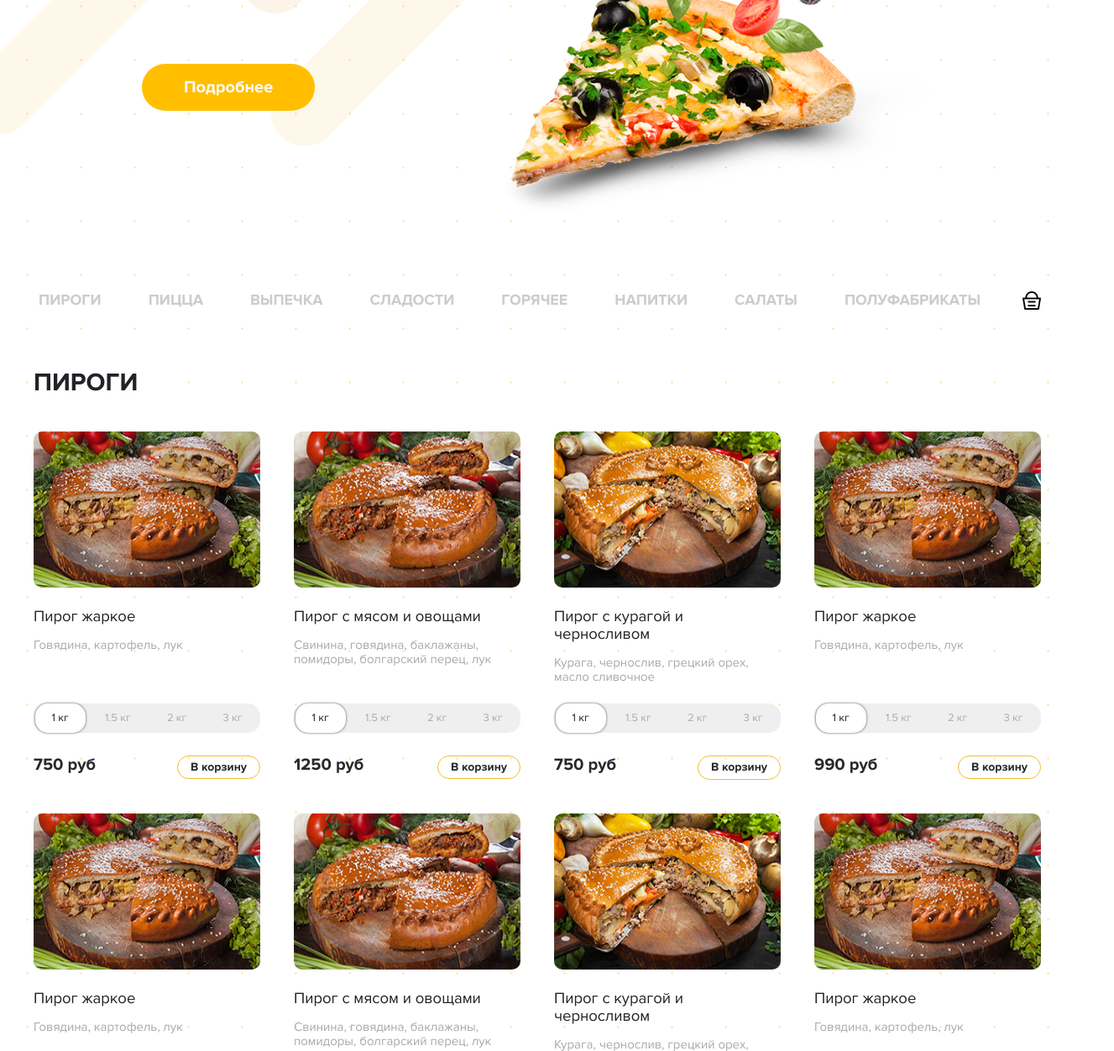
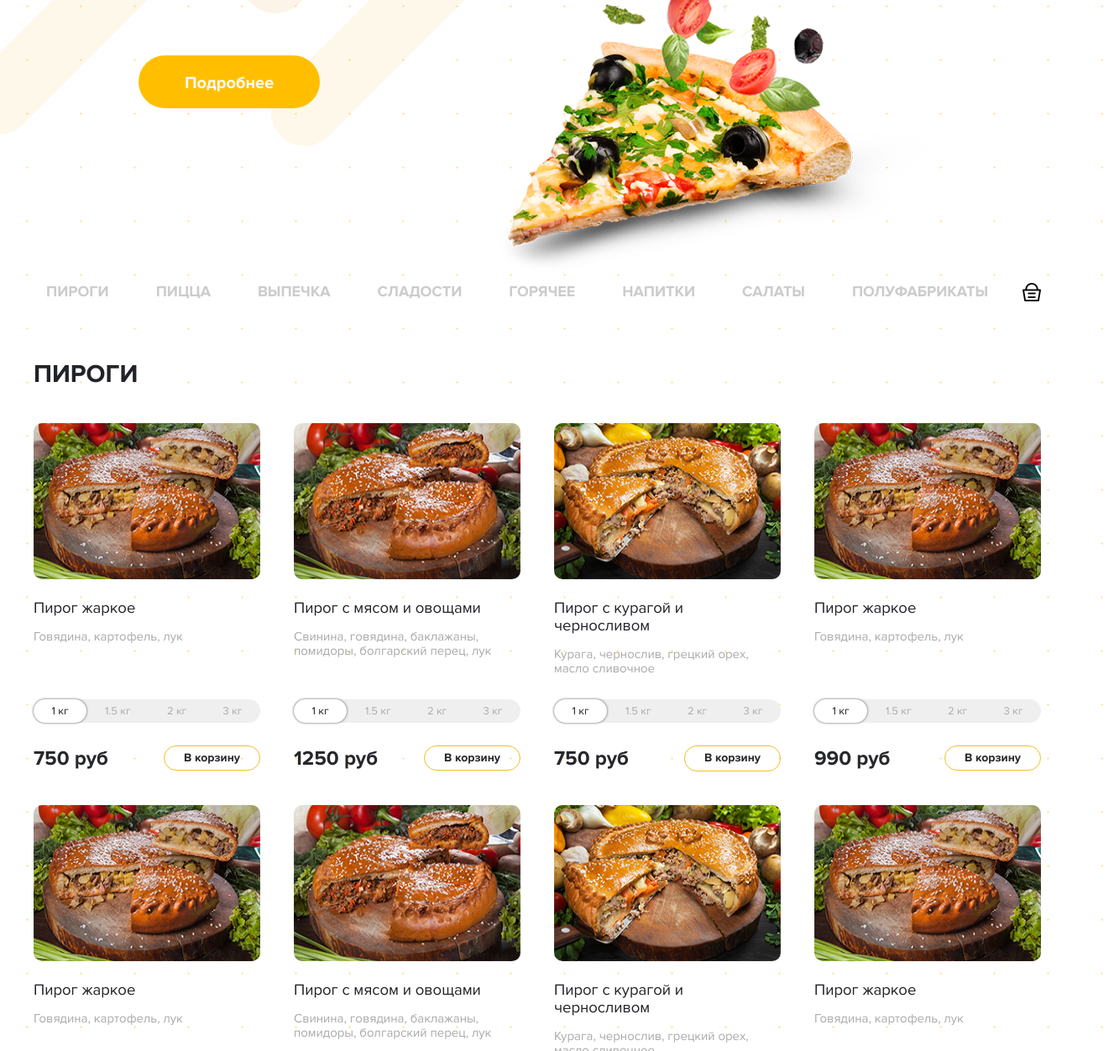
Before and after one commit to Uc-ci/Bakery, a website: page index.html in a window 1280 px wide. Shown: the part 409-1661 px from the top of the page at 84% size, 1327 px wide, since content can reach past the window. Drawn offline with Linux system fonts and the light colour scheme.

Commit message:
Full Fixed Index

```diff
--- a/index.html
+++ b/index.html
@@ -81,6 +81,7 @@
 	<main class="page-main">
 
 		<section class="benefits">
+			<div class="benefits__wrapper">
 			<div class="benefits__text">
 				<h2 class="benefits__title">Бомца ланч накормит всех</h2>
 
@@ -91,6 +92,7 @@
 
 			<div class="benefits__pictures">
 				<img src="img/pizza-product.png" class="benefits__image" alt="Вкусный Пицца">
+			</div>
 			</div>
 		</section>
 
--- a/sass/benefits.scss
+++ b/sass/benefits.scss
@@ -5,7 +5,14 @@
 	flex-direction: row;
 
 	margin: 0 auto;
-	margin-top: 140px;
+}
+
+.benefits__wrapper {
+	display: flex;
+	flex-direction: row;
+	margin-top: 130px;
+	margin-left: 165px;
+	margin-right: 220px;
 }
 
 .benefits__title {
@@ -42,9 +49,9 @@
 	text-decoration: none;
 
 	background-color: #ffbf00;
-	border-radius: 50px;
+	border-radius: 60px;
 
-	padding: 15px 50px;
+	padding: 20px 55px 17px 55px;
 
 	margin-top: 79px;
 
@@ -71,7 +78,7 @@
 	height: 496px;
 
 	margin-left: 40px;
-	transform: translateY(-80px);
+	/*transform: translateY(-80px);*/
 }
 
 .benefit__image {
--- a/sass/media.scss
+++ b/sass/media.scss
@@ -356,7 +356,12 @@
 	}
 
 	.product__total {
+		align-items: center;
 		padding: 0;
+	}
+
+	.product__price {
+		font-size: 24px;
 	}
 
 	.product__name-block {
@@ -463,5 +468,9 @@
 		border-radius: 25px;
 	}
 
+	.product__button {
+		padding: 6px 23px 6px 23px;
+	}
+
 
 }
--- a/sass/product-navigation.scss
+++ b/sass/product-navigation.scss
@@ -31,21 +31,13 @@
 	text-decoration: none;
 	cursor: pointer;
 
-	border: 1px solid transparent;
 	border-radius: 15px;
-	padding: 5px 5px;
+	padding: 7px 15px;
 	transition: 0.5s;
 
 	&:hover {
 		box-sizing: border-box;
-		border: 1px solid #eee;
+		color: #27282c;
+		box-shadow: 0px 0px 8px 0px rgba(0, 0, 0, 0.1);
 	}
 }
-
-.product-navigation__link--active {
-	color: #27282c;
-	border: 1px solid #fff;
-	border-radius: 15px;
-	padding: 5px;
-	box-shadow: 0px 0px 8px 1px rgba(0, 0, 0, 0.1);
-}
--- a/sass/product.scss
+++ b/sass/product.scss
@@ -117,7 +117,11 @@
 	font-size: 13px;
 	color: #acacac;
 	cursor: pointer;
-	padding: 10px 20px;
+	flex: 1 1 auto;
+	height: 28px;
+	display: flex;
+	justify-content: center;
+	align-items: center;
 	&--active {
 		color: #222328;
 		background-color: #ffffff;
```
Also changed, not shown: css/benefits.css, css/media.css, css/product-navigation.css, css/product.css, css/style.css, 1 other file.
